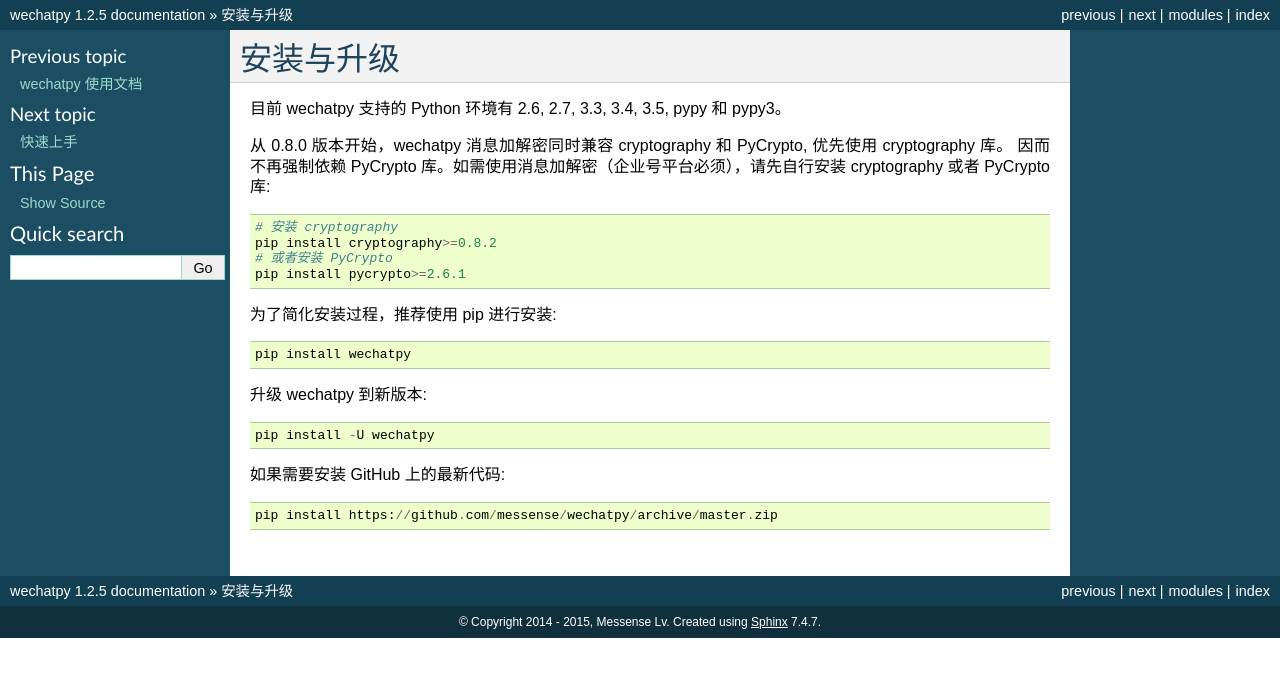
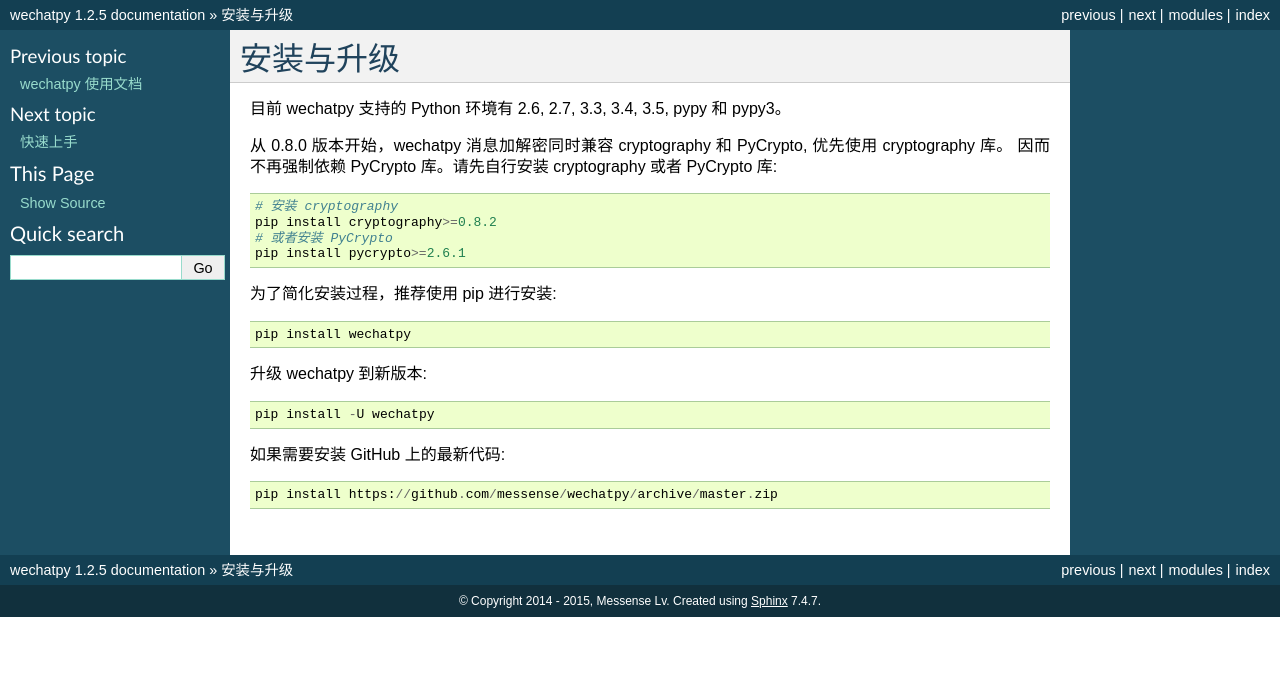
Before and after one commit to wechatpy/wechatpy, a Sphinx documentation site: the page built from docs/install.rst, in a window 1280 px wide. Shown: the top 677 px of the page. Built offline with Sphinx 7.4.7, drawn with Linux system fonts in a browser that asks for light colours.

Commit message:
Update installation docs

```diff
--- a/docs/install.rst
+++ b/docs/install.rst
@@ -4,7 +4,7 @@
 目前 wechatpy 支持的 Python 环境有 2.6, 2.7, 3.3, 3.4, 3.5, pypy 和 pypy3。
 
 从 0.8.0 版本开始，wechatpy 消息加解密同时兼容 cryptography 和 PyCrypto, 优先使用 cryptography 库。
-因而不再强制依赖 PyCrypto 库。如需使用消息加解密（企业号平台必须），请先自行安装 cryptography 或者 PyCrypto 库::
+因而不再强制依赖 PyCrypto 库。请先自行安装 cryptography 或者 PyCrypto 库::
 
     # 安装 cryptography
     pip install cryptography>=0.8.2
```
Also changed, not shown: README.md (+1 -1 lines).
